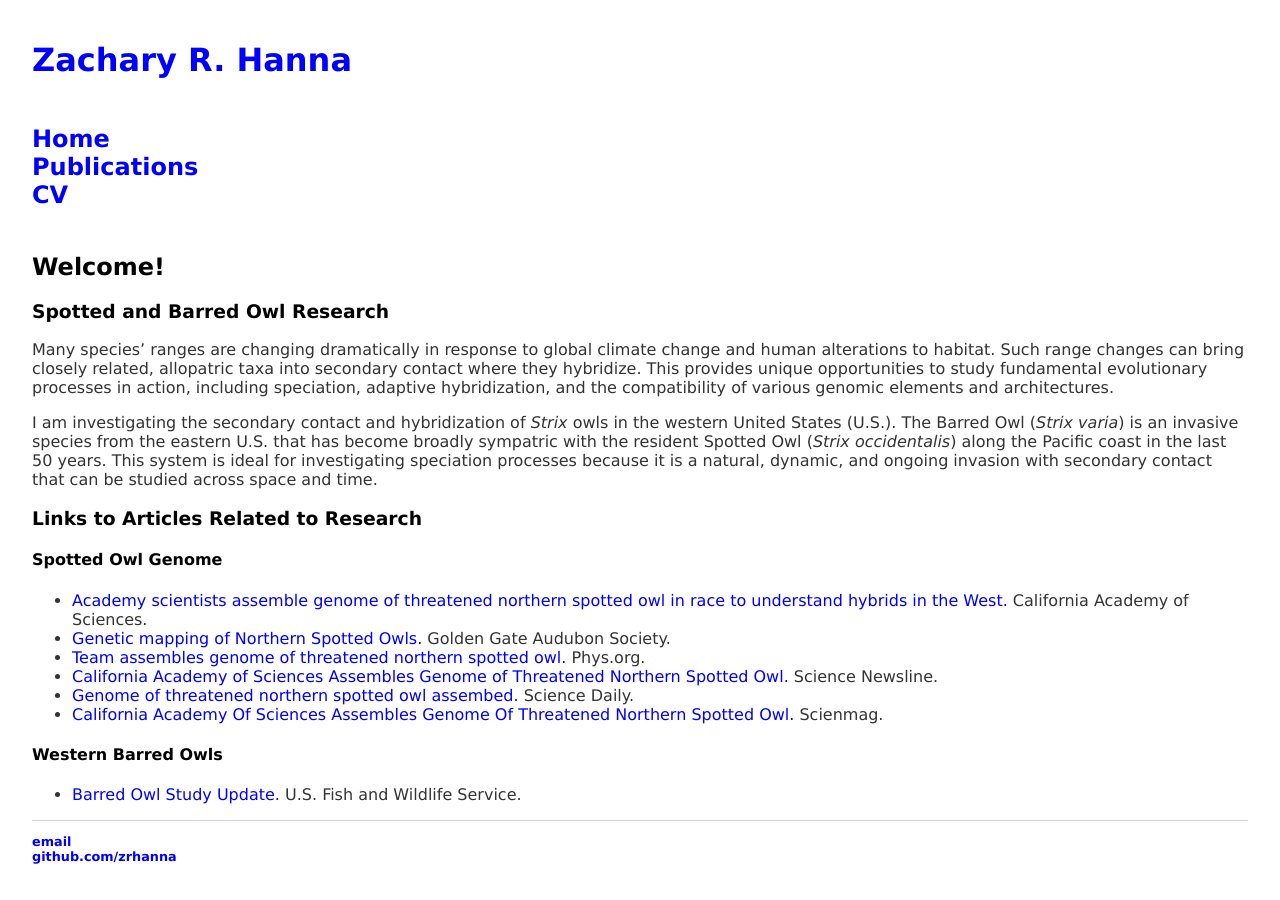
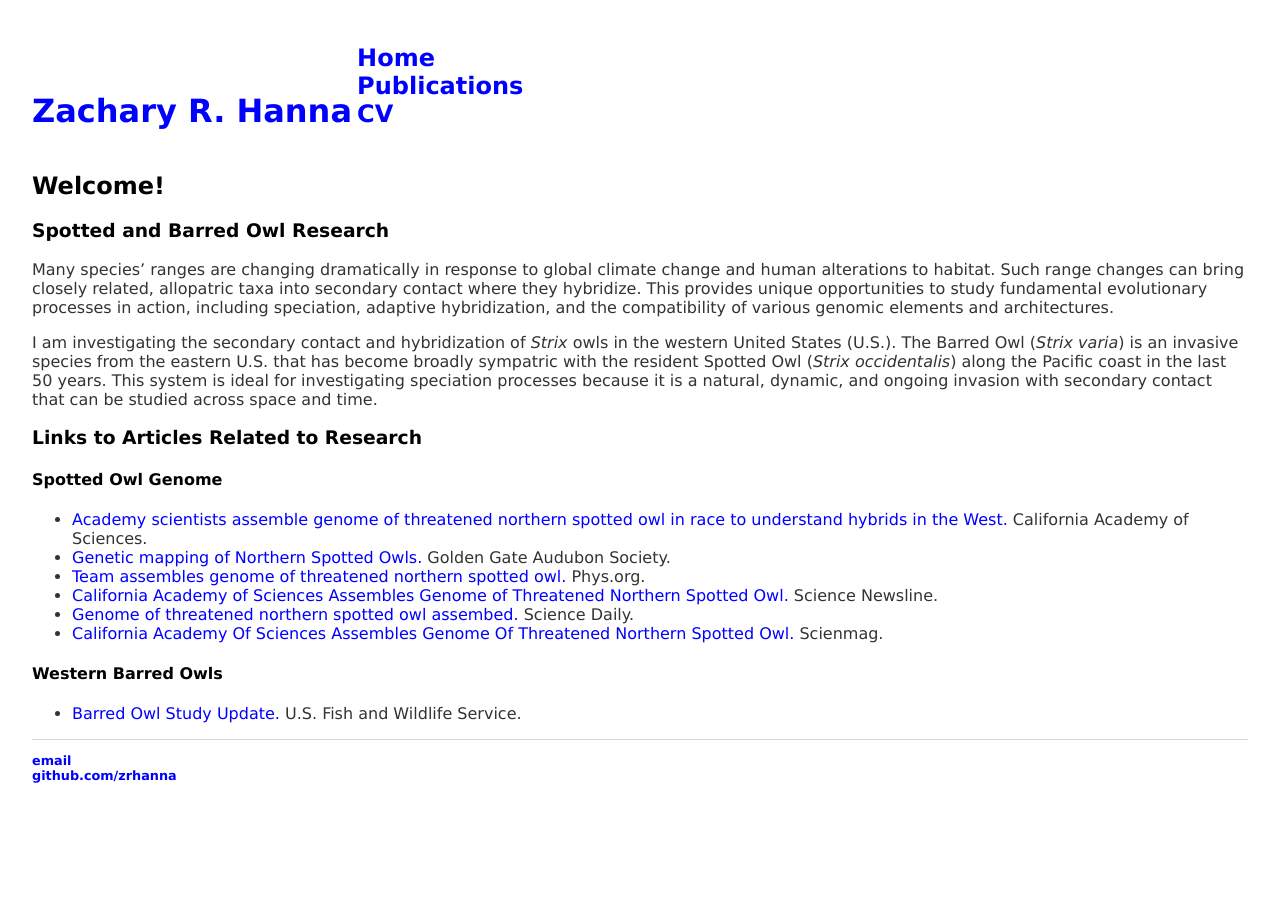
Before and after one commit to zacharyhanna/zacharyhanna.github.io, a Jekyll site: the page built from index.md, in a window 1280 px wide. Built offline with Jekyll 4.4.1, drawn with Linux system fonts in a browser that asks for light colours.

Commit message:
Update main.css

```diff
--- a/css/main.css
+++ b/css/main.css
@@ -5,6 +5,9 @@ body {
 }
 nav ul {
     font-size: 1.5em;
+}
+nav {
+    display: inline-block
 }
 nav ul, footer ul {
     padding: 0px;
```
